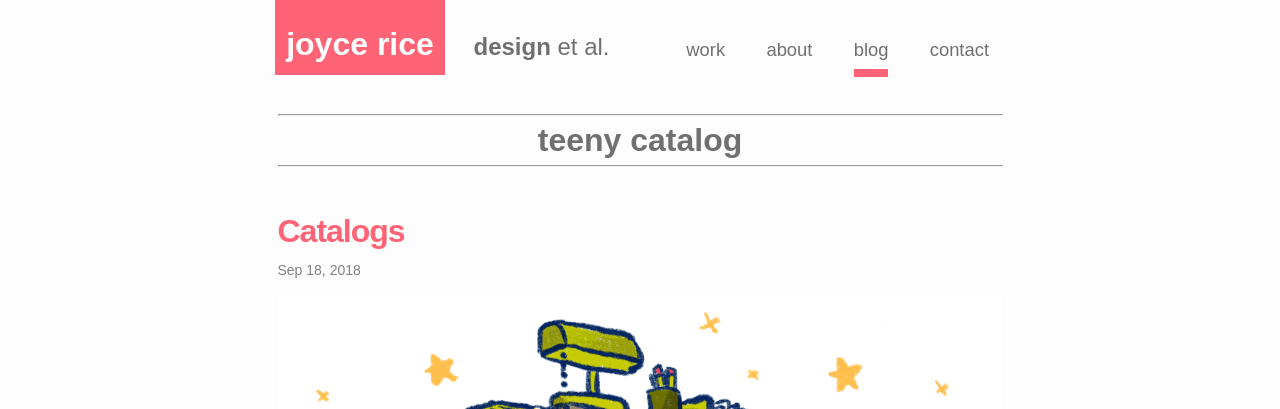
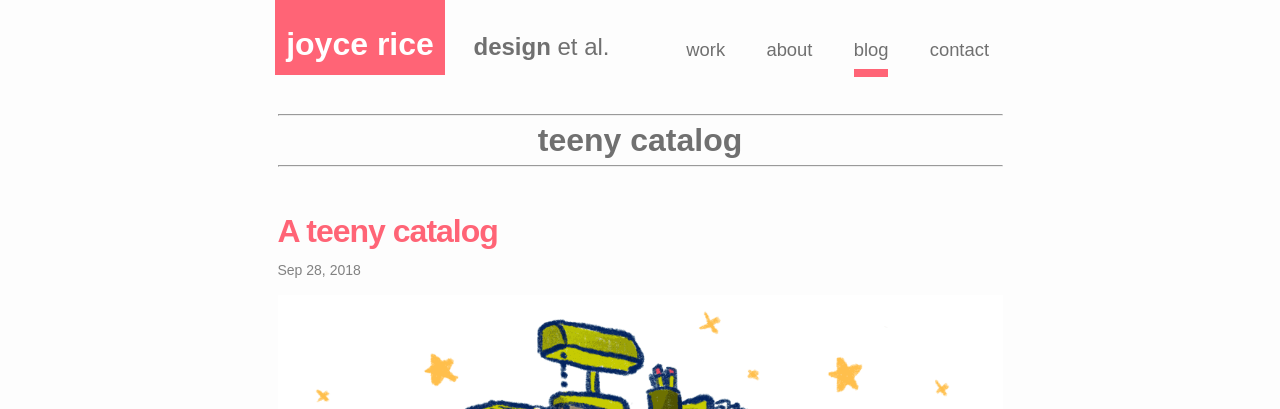
Before and after one commit to teenyrobots/teenyrobots.github.io2, a Jekyll site: the page built from _posts/2018-09-28-teeny-catalog.md, in a window 1280 px wide. Shown: the top 409 px of the page. Built offline with Jekyll 4.4.1, drawn with Linux system fonts in a browser that asks for light colours.

Commit message:
few last changes to entry format

```diff
--- a/_posts/2018-09-19-hello-world.md
+++ b/_posts/2018-09-28-teeny-catalog.md
@@ -1,7 +1,7 @@
 ---
 layout: post
-title:  "Catalogs"
-date:   2018-09-18 15:15:00 -0700
+title:  "A teeny catalog"
+date:   2018-09-28 11:15:00 -0700
 tags: bloggin
 ---
 
```
